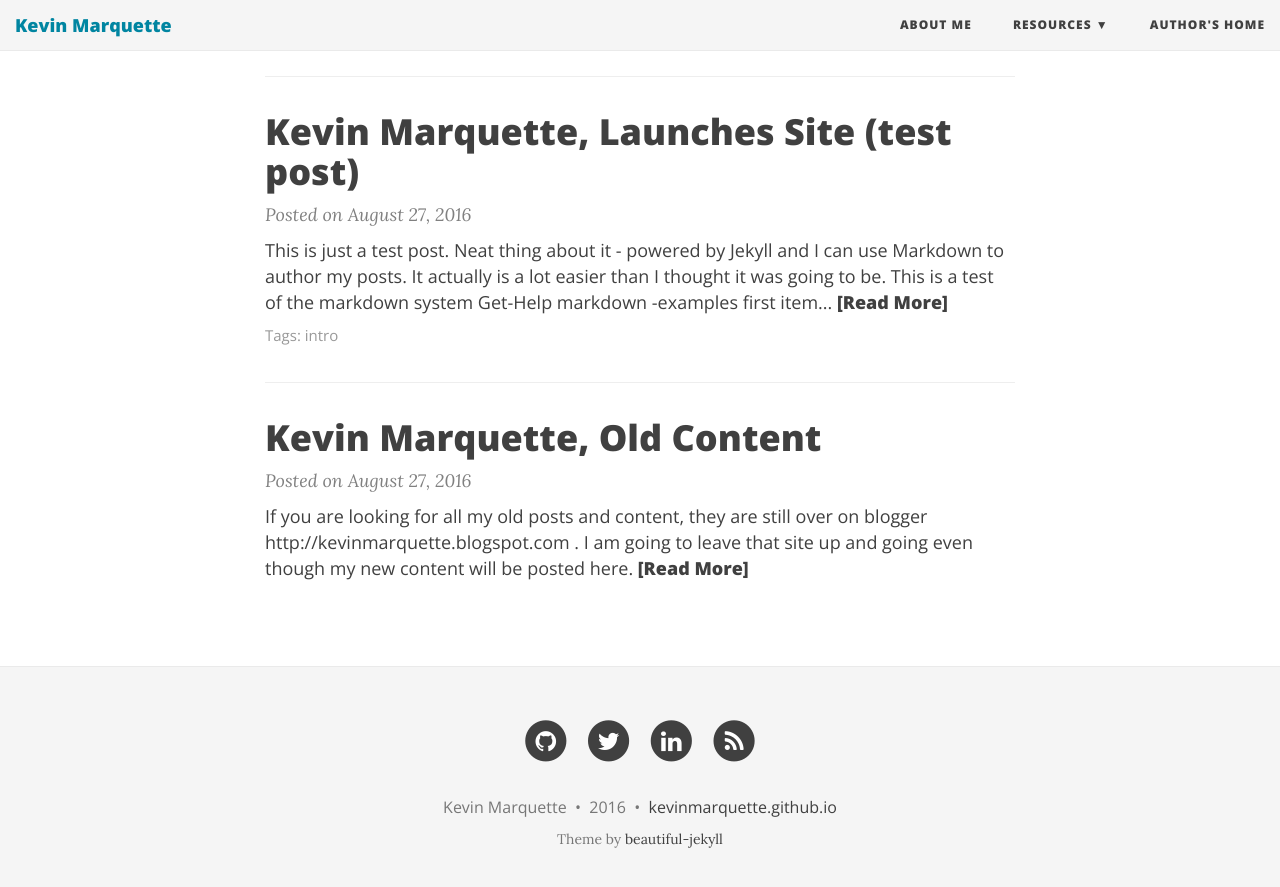
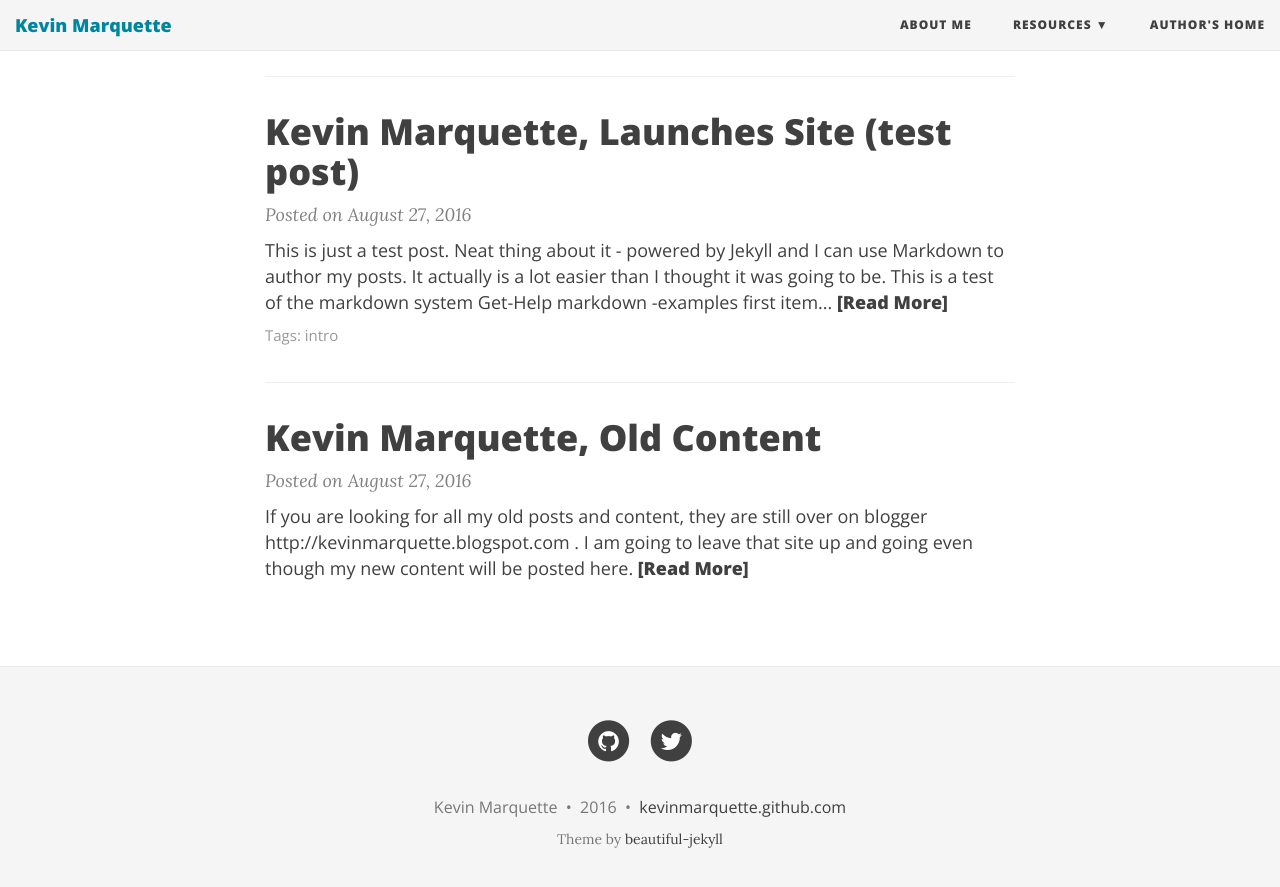
Before and after one commit to KevinMarquette/kevinmarquette.github.io, a Jekyll site: the page built from index.html, in a window 1280 px wide and 900 px high, scrolled down 2428 px. Shown: the top 887 px of the window. Built offline with Jekyll 4.4.1, drawn with Linux system fonts in a browser that asks for light colours; nearby versions of some CDN libraries; the list of posts is cut into pages by our own code.

Commit message:
Revert "Updated site settings"
This reverts commit 77f93ddb438028987b4a106b19911e62836cfa0d.

```diff
--- a/_config.yml
+++ b/_config.yml
@@ -52,12 +52,12 @@ author:
 
 # Select which links to show in the footer
 footer-links-active:
-  rss: true
+  rss: false
   facebook: false
   email: false
   twitter: true
   github: true
-  linkedin: true
+  linkedin: false
   xing: false
   stackoverflow: false
   instagram: false
@@ -67,12 +67,12 @@ footer-links-active:
 share-links-active:
   twitter: true
   facebook: false
-  google: true
-  linkedin: true
+  google: false
+  linkedin: false
 
 # How to display the link to the website in the footer
 # Remove this if you don't want a link in the footer
-url-pretty: "kevinmarquette.github.io"  # eg. "deanattali.com/beautiful-jekyll"
+url-pretty: "kevinmarquette.github.com"  # eg. "deanattali.com/beautiful-jekyll"
 
 # --- Misc --- #
 
```
